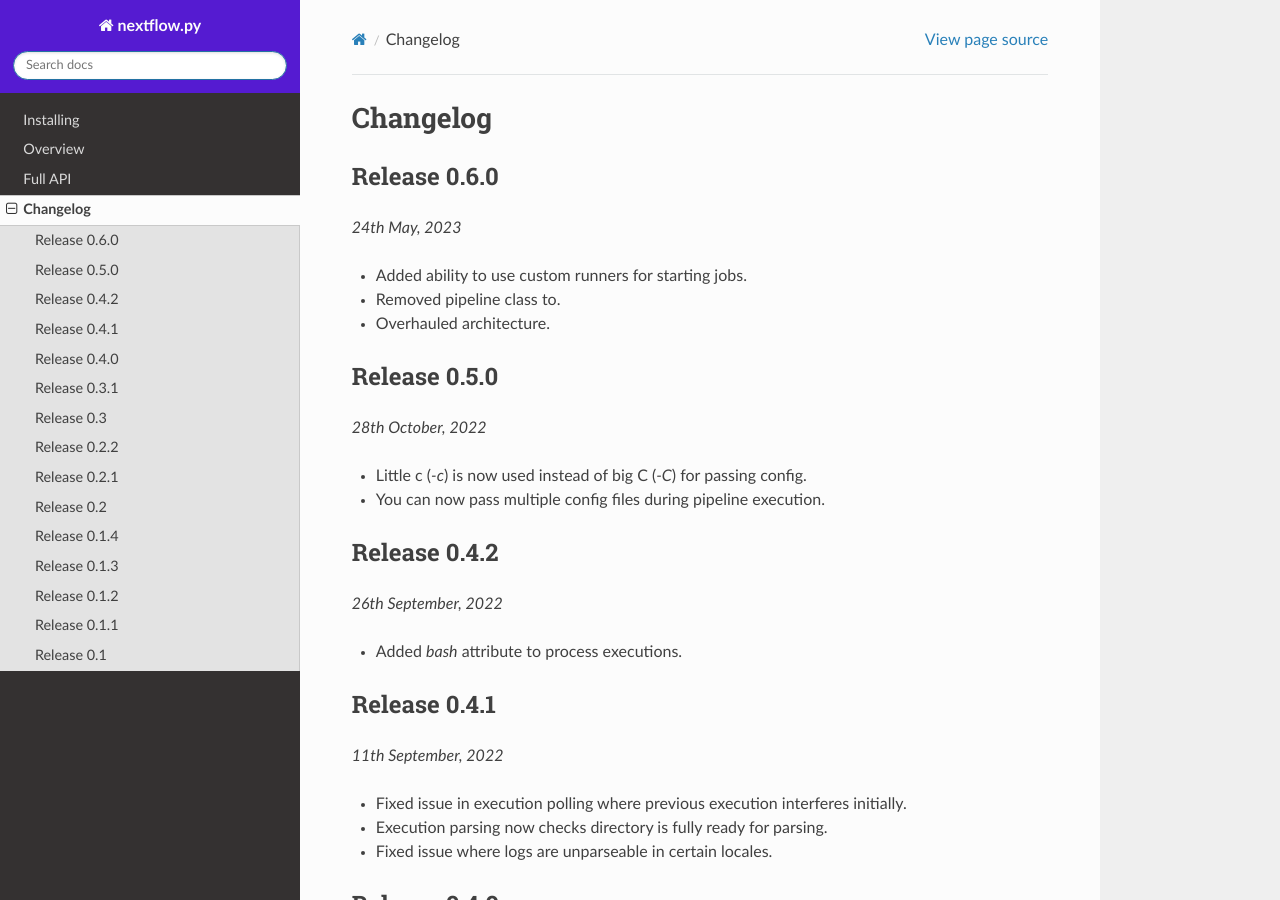
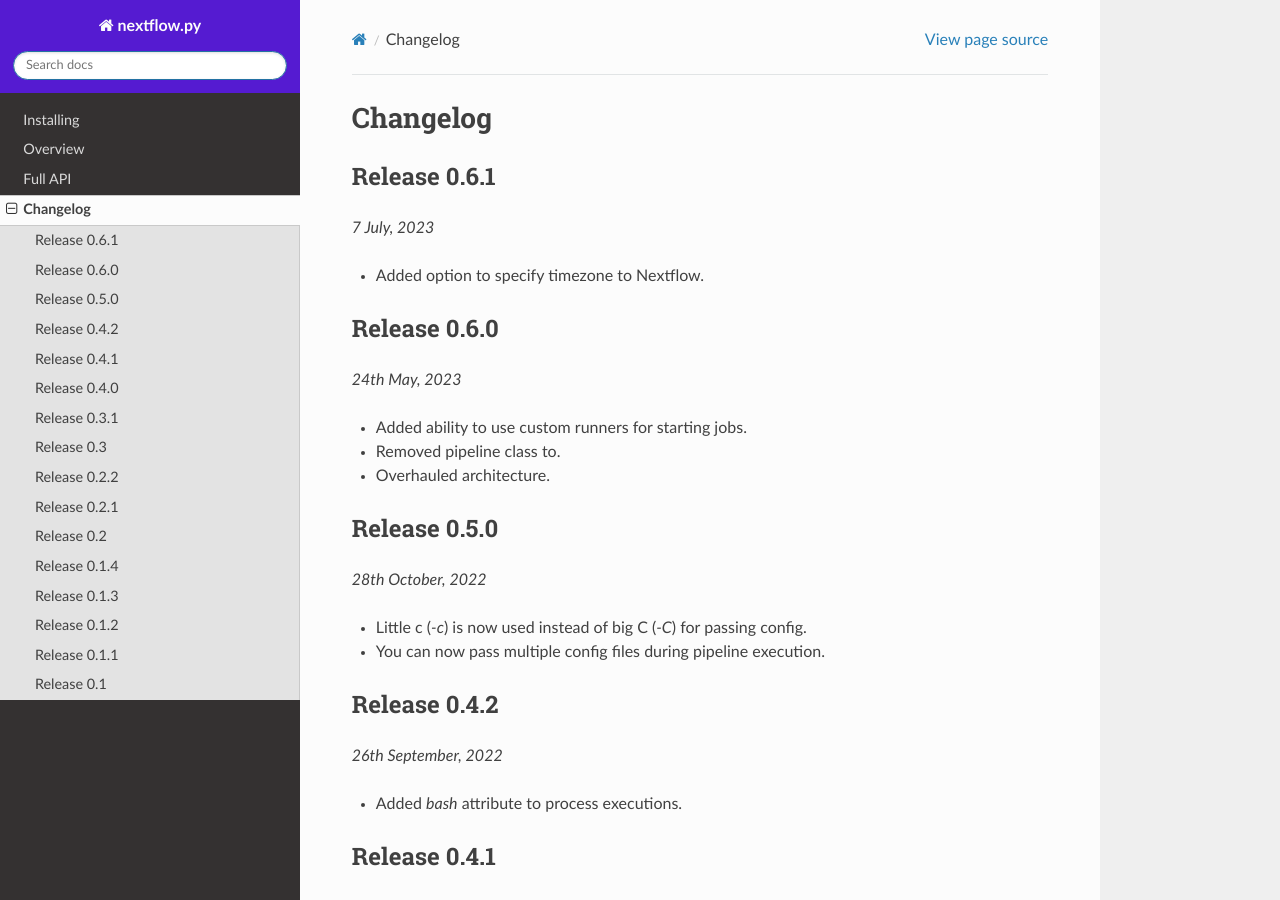
Before and after one commit to goodwright/nextflow.py, a Sphinx documentation site: the page built from docs/source/changelog.rst, in a window 1280 px wide and 900 px high. Built offline with Sphinx 7.4.7 and the Read the Docs theme 2.0.0, drawn with Linux system fonts in a browser that asks for light colours.

Commit message:
0.6.1 changelog

```diff
--- a/docs/source/changelog.rst
+++ b/docs/source/changelog.rst
@@ -1,5 +1,13 @@
 Changelog
 ---------
+
+Release 0.6.1
+~~~~~~~~~~~~~
+
+`7 July, 2023`
+
+* Added option to specify timezone to Nextflow.
+
 
 Release 0.6.0
 ~~~~~~~~~~~~~
```
